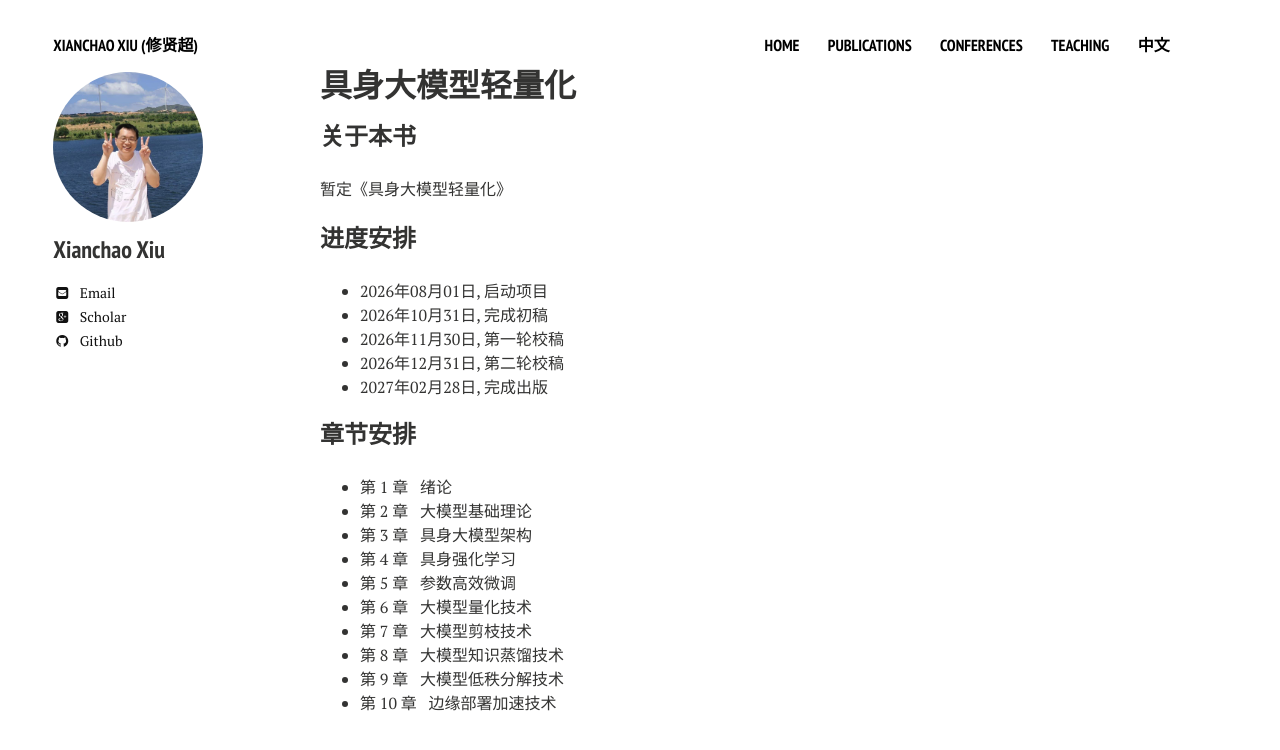
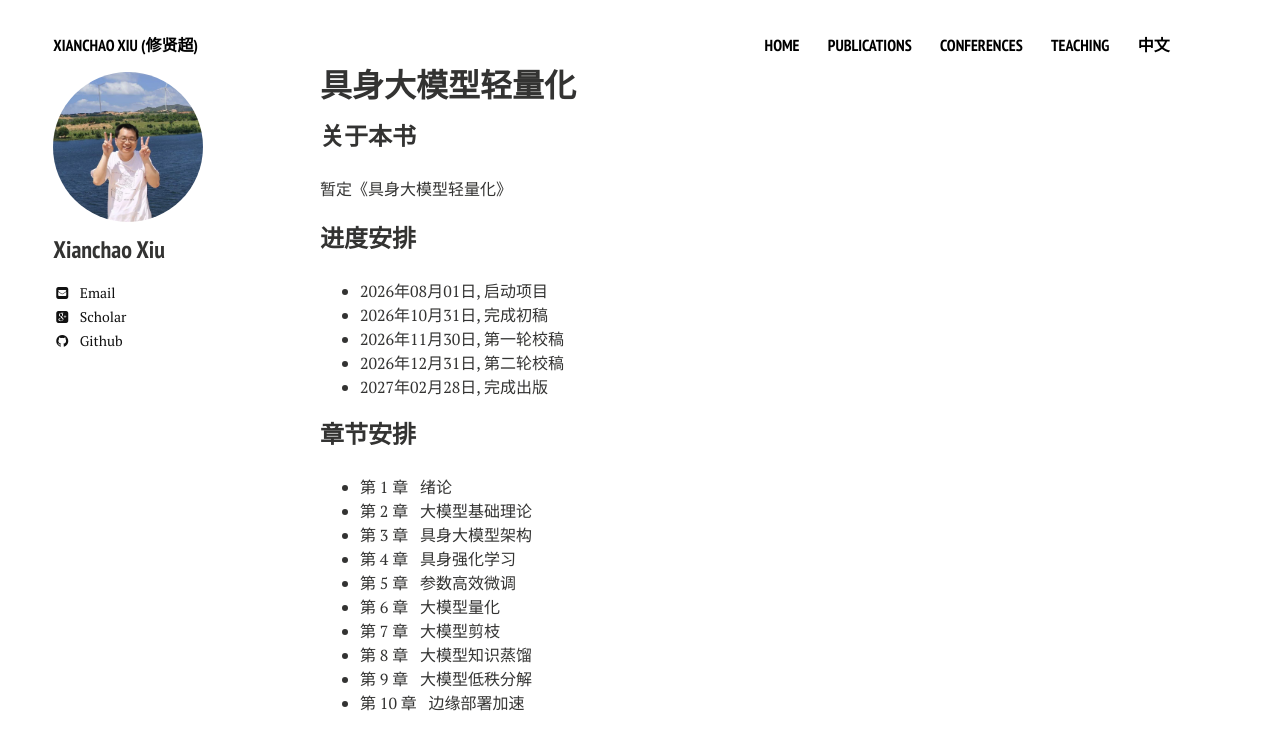
Before and after one commit to xianchaoxiu/xianchaoxiu.github.io, a Jekyll site: the page built from chinese/books/EAI/index.md, in a window 1280 px wide. Shown: the top 750 px of the page. Built offline with Jekyll 4.4.1, drawn with Linux system fonts in a browser that asks for light colours; nearby versions of some CDN libraries.

Commit message:
Update index.md

```diff
--- a/chinese/books/EAI/index.md
+++ b/chinese/books/EAI/index.md
@@ -23,8 +23,8 @@ share: false
 * 第 3 章 &nbsp;  具身大模型架构 <br>
 * 第 4 章 &nbsp;  具身强化学习 <br>
 * 第 5 章 &nbsp;  参数高效微调 <br>
-* 第 6 章 &nbsp;  大模型量化技术 <br>
-* 第 7 章 &nbsp;  大模型剪枝技术 <br>
-* 第 8 章 &nbsp;  大模型知识蒸馏技术 <br>
-* 第 9 章 &nbsp;  大模型低秩分解技术 <br>
-* 第 10 章 &nbsp;  边缘部署加速技术 <br>
+* 第 6 章 &nbsp;  大模型量化 <br>
+* 第 7 章 &nbsp;  大模型剪枝 <br>
+* 第 8 章 &nbsp;  大模型知识蒸馏 <br>
+* 第 9 章 &nbsp;  大模型低秩分解 <br>
+* 第 10 章 &nbsp;  边缘部署加速 <br>
```
